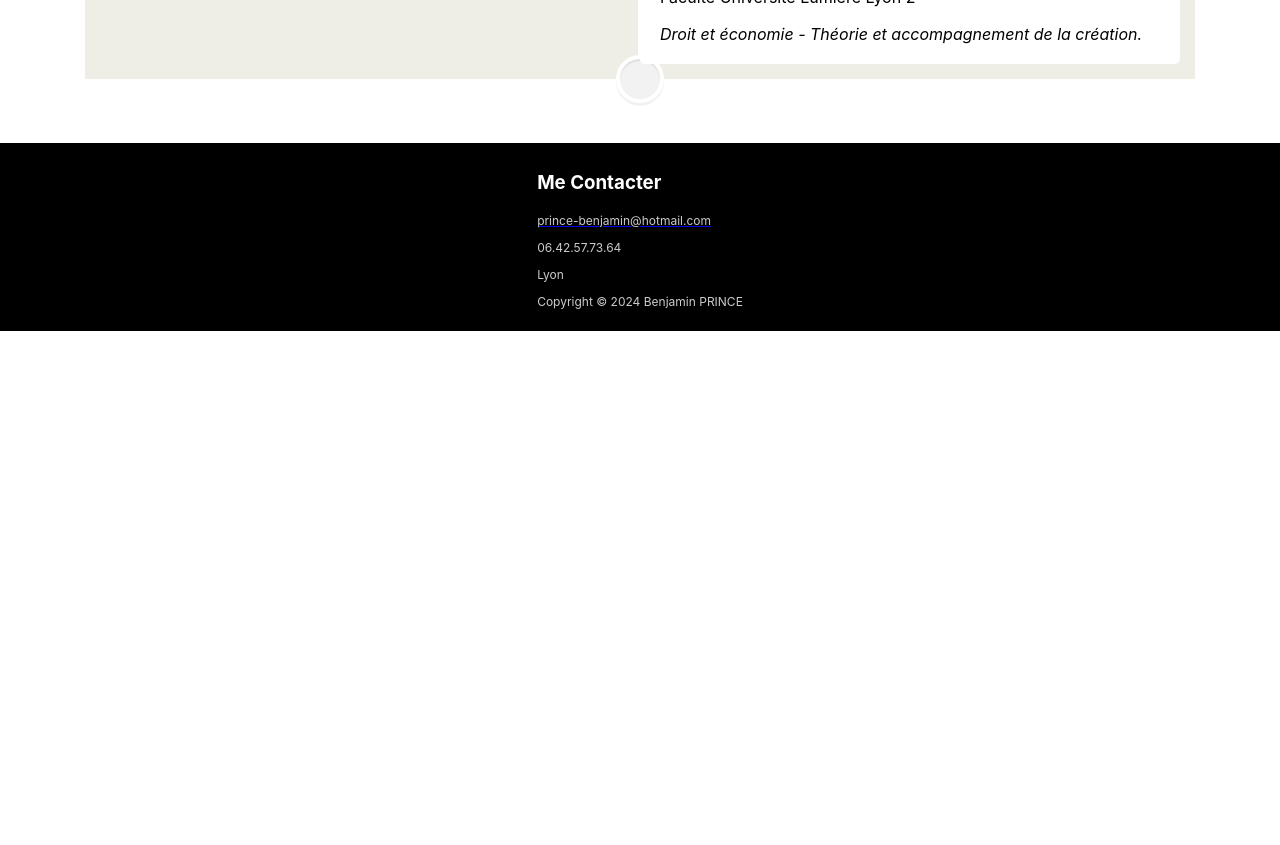
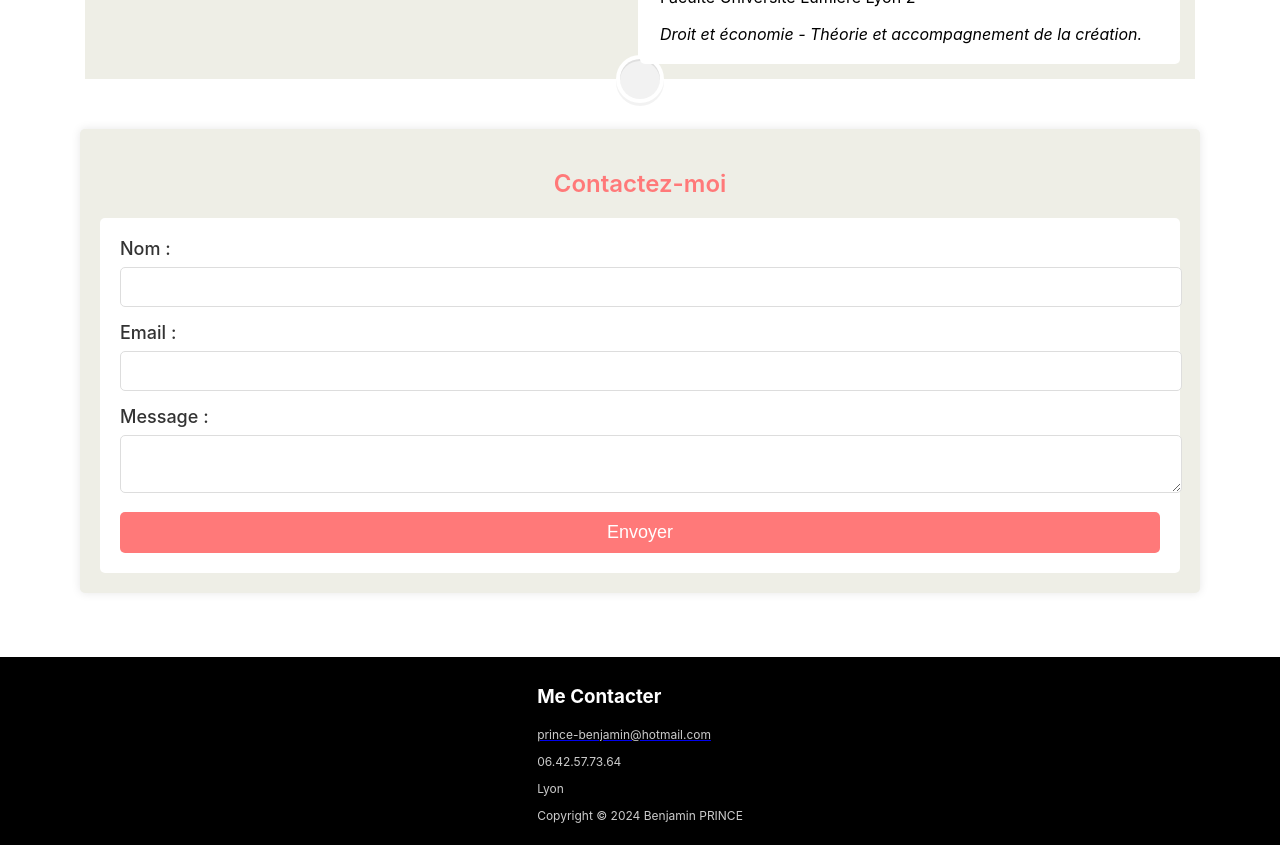
Before and after one commit to BenJ-ou/portfolio, a React (Create React App) app: page / in a window 1280 px wide. Shown: the part 2400-3245 px from the top of the page. Before the commit the page ends 2731 px from the top, so only its background shows below. Built offline with nearby package versions, Linux system fonts and the light colour scheme.

Commit message:
feat(porfolio):  add contact

```diff
--- a/src/App.jsx
+++ b/src/App.jsx
@@ -3,6 +3,7 @@ import Navbar from './components/Navbar.jsx';
 import Header from './components/Header';
 import Projects from './components/Projects';
 import Experience from './components/Experience';
+import Contact from './components/Contact';
 import Footer from './components/Footer';
 
 
@@ -13,6 +14,7 @@ const App = () => {
       <Header />
       <Projects />
       <Experience />
+      <Contact />
       <Footer />
     </div>
   );
--- a/src/components/Contact.jsx
+++ b/src/components/Contact.jsx
@@ -1,64 +1,55 @@
 import React, { useState } from 'react';
-import { useDispatch } from 'react-redux';
+import { useDispatch, useSelector } from 'react-redux';
 import { updateContactForm } from '../redux/store';
 import '../styles/Contact.css';
 
 const Contact = () => {
   const dispatch = useDispatch();
-  const [formData, setFormData] = useState({
-    name: '',
-    email: '',
-    message: '',
-  });
+  const { name, email, message } = useSelector((state) => state.contactForm);
 
   const handleChange = (e) => {
       const { name, value } = e.target;
-    setFormData({ ...formData, [name]: value });
+      dispatch(updateContactForm(name, value));
   };
 
   const handleSubmit = (e) => {
       e.preventDefault();
-    // Ici, vous pouvez traiter le formulaire ou le stocker dans Redux
-    dispatch(updateContactForm(formData));
-    // Réinitialiser le formulaire après l'envoi
-    setFormData({
-      name: '',
-      email: '',
-      message: '',
-    });
+      console.log('Formulaire soumis:', { name, email, message });
   };
 
   return (
+      <div className="contact-wrapper">
+          <h2>Contactez-moi</h2>
           <form className="contact-form" onSubmit={handleSubmit}>
-      <h2>Contactez-moi</h2>
-      <label htmlFor="name">Nom</label>
+              <label htmlFor="name">Nom :</label>
               <input
                   type="text"
                   id="name"
                   name="name"
-        value={formData.name}
+                  value={name}
                   onChange={handleChange}
-        required
               />
-      <label htmlFor="email">Email</label>
+
+              <label htmlFor="email">Email :</label>
               <input
                   type="email"
                   id="email"
                   name="email"
-        value={formData.email}
+                  value={email}
                   onChange={handleChange}
-        required
               />
-      <label htmlFor="message">Message</label>
+
+              <label htmlFor="message">Message :</label>
               <textarea
                   id="message"
                   name="message"
-        value={formData.message}
+                  value={message}
                   onChange={handleChange}
-        required
-      />
+              ></textarea>
+
               <button type="submit">Envoyer</button>
           </form>
+      </div>
   );
 };
 
--- a/src/styles/Contact.css
+++ b/src/styles/Contact.css
@@ -1,61 +1,58 @@
-.contact-form {
-  max-width: 500px;
-  margin: 40px auto;
-  padding: 30px;
-  border: 1px solid #ccc;
-  border-radius: 12px;
-  box-shadow: 0 4px 20px rgba(0, 0, 0, 0.1);
-  background-color: #ffffff;
+/* src/components/Contact/Contact.css */
+.contact-wrapper {
+  max-width: 1080px;
+  margin: 50px auto;
+  padding: 20px;
+  background-color: var(--timeline); /* même couleur de fond que le wrapper */
+  border-radius: 5px;
+  box-shadow: 0 0 10px rgba(0, 0, 0, 0.1);
 }
 
-.contact-form h2 {
+.contact-wrapper h2 {
+  font-size: 24px;
+  font-weight: 600;
+  color: #ff7979; /* Couleur similaire à celle utilisée dans les icônes */
   text-align: center;
-  color: #007bff;
-  margin-bottom: 25px;
-  font-size: 1.5em;
+  margin-bottom: 20px;
+}
+
+.contact-form {
+  background: #fff;
+  padding: 20px;
+  border-radius: 5px;
 }
 
 .contact-form label {
+  font-size: 18px;
+  font-weight: 500;
+  color: #333;
   display: block;
-  margin-bottom: 10px;
-  font-weight: bold;
-  color: #333;
+  margin-bottom: 8px;
 }
 
 .contact-form input,
 .contact-form textarea {
   width: 100%;
-  padding: 12px;
-  margin-bottom: 20px;
-  border: 1px solid #ccc;
-  border-radius: 6px;
+  padding: 10px;
+  margin-bottom: 15px;
+  border: 1px solid #ddd;
+  border-radius: 5px;
   font-size: 16px;
-  transition: border-color 0.3s ease;
-}
-
-.contact-form input:focus,
-.contact-form textarea:focus {
-  border-color: #007bff;
-  outline: none;
-}
-
-.contact-form textarea {
-  resize: vertical;
-  min-height: 120px;
 }
 
 .contact-form button {
   width: 100%;
-  padding: 12px;
-  background-color: #007bff;
-  color: white;
+  padding: 10px;
+  background-color: #ff7979;
+  color: #fff;
   border: none;
-  border-radius: 6px;
-  font-size: 16px;
+  border-radius: 5px;
+  font-size: 18px;
   cursor: pointer;
-  transition: background-color 0.3s ease;
+  font-weight: 500;
+  transition: transform 0.3s ease;
 }
 
 .contact-form button:hover {
-  background-color: #0056b3;
+  transform: scale(0.97);
 }
```
Lines whose indentation alone changed are shown as unchanged.
